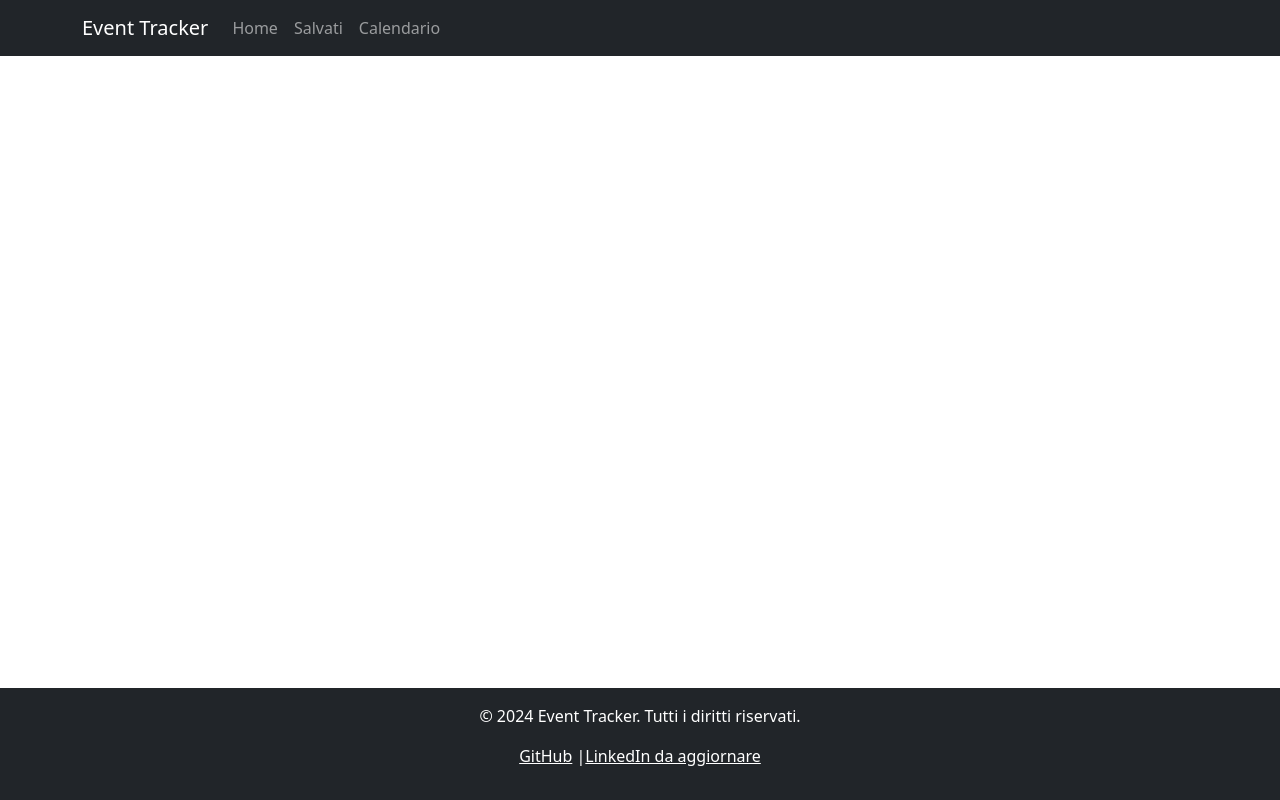
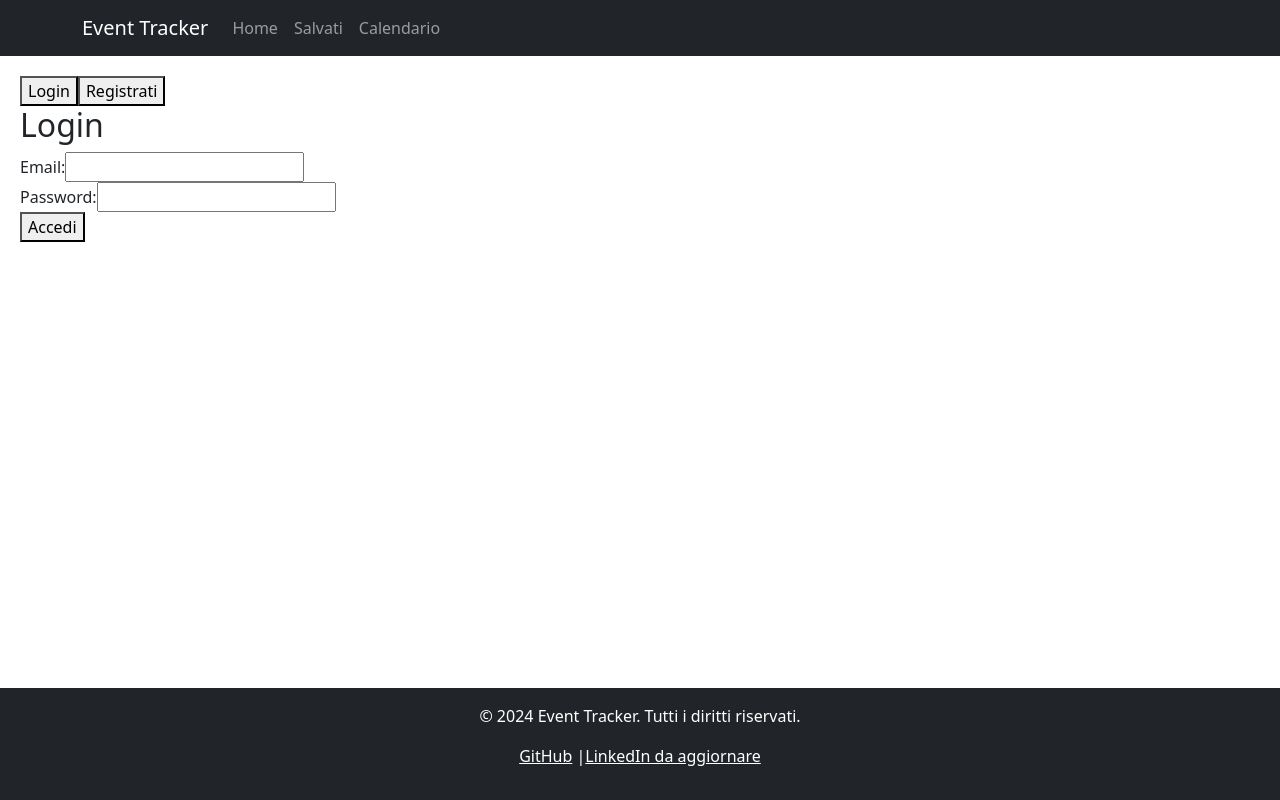
Before and after one commit to John-9813/event-tracker_capstoneproject_fe, a React (Create React App) app: page /login in a window 1280 px wide. Built offline with nearby package versions, Linux system fonts and the light colour scheme.

Commit message:
Aggiunta LoginPage e modifiche per il corretto funzionamento del login
modifiche in; HomePage.jsx, LoginPage.jsx, Api.jsx, App.js

```diff
--- a/package.json
+++ b/package.json
@@ -3,9 +3,11 @@
   "version": "0.1.0",
   "private": true,
   "dependencies": {
+    "@react-oauth/google": "^0.12.1",
     "@testing-library/jest-dom": "^5.17.0",
     "@testing-library/react": "^13.4.0",
     "@testing-library/user-event": "^13.5.0",
+    "axios": "^1.7.8",
     "bootstrap": "^5.3.3",
     "date-fns": "^4.1.0",
     "react": "^18.3.1",
--- a/src/App.js
+++ b/src/App.js
@@ -9,6 +9,7 @@ import SavedItemsPage from "./pages/SavedItemsPage";
 import CalendarPage from "./pages/CalendarPage";
 import { ToastContainer, toast } from "react-toastify";
 import "react-toastify/dist/ReactToastify.css";
+import LoginPage from "./pages/LoginPage";
 
 const sampleEvents = [
   {
@@ -41,8 +42,8 @@ const sampleEvents = [
 ];
 
 const sampleNews = [
-  { id: 1, title: "Notizia 1", description: "Breve descrizione notizia 1" },
-  { id: 2, title: "Notizia 2", description: "Breve descrizione notizia 2" },
+  { id: 1, title: "Notizia 1", description: "Breve descrizione notizia 1", category: "Politica" },
+  { id: 2, title: "Notizia 2", description: "Breve descrizione notizia 2", category: "Cultura" },
 ];
 
 const notify = (message, type = "success") => {
@@ -105,6 +106,9 @@ const App = () => {
     <AppNavbar />
     <main>
       <Routes>
+
+        <Route path="/login" element={<LoginPage />} />
+
         <Route
           path="/"
           element={
--- a/src/pages/HomePage.jsx
+++ b/src/pages/HomePage.jsx
@@ -1,14 +1,29 @@
-import React, { useState } from "react";
+import React, { useState, useEffect } from "react";
 import { Container, Row, Col } from "react-bootstrap";
 import EventCarousel from "../components/EventCarousel";
 import EventList from "../components/EventList";
 import NewsSection from "../components/NewsSection";
 import EventFilterBar from "../components/EventFilterBar";
 import NewsFilterBar from "../components/NewsFilterBar";
+import api from "../services/Api";
 
-const HomePage = ({ events, news, onSaveEvent, onSaveNews }) => {
-  const [filteredEvents, setFilteredEvents] = useState(events);
+const HomePage = ({ news, onSaveEvent, onSaveNews }) => {
+  const [events, setEvents] = useState([]);
+  const [filteredEvents, setFilteredEvents] = useState([]);
   const [filteredNews, setFilteredNews] = useState(news);
+
+  useEffect(() => {
+    const fetchEvents = async () => {
+      try {
+        const response = await api.get("/events");
+        setEvents(response.data);
+      } catch (error) {
+        console.error("Errore durante il caricamento degli eventi", error);
+      }
+    };
+
+    fetchEvents();
+  }, []);
 
   const handleEventFilter = (filterType, value) => {
     // Filtraggio dinamico degli eventi
--- /dev/null
+++ b/src/pages/LoginPage.jsx
@@ -0,0 +1,97 @@
+import React, { useState } from "react";
+import api from "../services/Api";
+import { useNavigate } from "react-router-dom";
+import { GoogleOAuthProvider, GoogleLogin } from "@react-oauth/google";
+
+const LoginPage = () => {
+  const [isLogin, setIsLogin] = useState(true);
+  const [email, setEmail] = useState("");
+  const [password, setPassword] = useState("");
+  const [error, setError] = useState("");
+  const navigate = useNavigate();
+
+  const handleLogin = async (e) => {
+    e.preventDefault();
+    try {
+      console.log("Dati inviati:", { email, password });
+      const response = await api.post("/auth/login", { email, password });
+      console.log("Risposta del server:", response.data);
+      localStorage.setItem("token", response.data.token);
+      navigate("/");
+    } catch (err) {
+      console.error("Errore durante il login:", err.response || err.message);
+      setError("Credenziali errate. Riprova.");
+    }
+  };
+
+  const handleRegister = async (e) => {
+    e.preventDefault();
+    try {
+      await api.post("/auth/register", { email, password });
+      alert("Registrazione completata! Ora puoi effettuare il login.");
+      setIsLogin(true);
+    } catch (err) {
+      setError("Errore durante la registrazione. Riprova.");
+    }
+  };
+
+  return (
+    <div className="login-page">
+      <div>
+        <button onClick={() => setIsLogin(true)}>Login</button>
+        <button onClick={() => setIsLogin(false)}>Registrati</button>
+      </div>
+      {isLogin ? (
+        <form onSubmit={handleLogin}>
+          <h2>Login</h2>
+          {error && <p style={{ color: "red" }}>{error}</p>}
+          <div>
+            <label>Email:</label>
+            <input
+              type="email"
+              value={email}
+              onChange={(e) => setEmail(e.target.value)}
+              required
+            />
+          </div>
+          <div>
+            <label>Password:</label>
+            <input
+              type="password"
+              value={password}
+              onChange={(e) => setPassword(e.target.value)}
+              required
+            />
+          </div>
+          <button type="submit">Accedi</button>
+        </form>
+      ) : (
+        <form onSubmit={handleRegister}>
+          <h2>Registrazione</h2>
+          {error && <p style={{ color: "red" }}>{error}</p>}
+          <div>
+            <label>Email:</label>
+            <input
+              type="email"
+              value={email}
+              onChange={(e) => setEmail(e.target.value)}
+              required
+            />
+          </div>
+          <div>
+            <label>Password:</label>
+            <input
+              type="password"
+              value={password}
+              onChange={(e) => setPassword(e.target.value)}
+              required
+            />
+          </div>
+          <button type="submit">Registrati</button>
+        </form>
+      )}
+    </div>
+  );
+};
+
+export default LoginPage;
--- /dev/null
+++ b/src/services/Api.jsx
@@ -0,0 +1,21 @@
+import axios from "axios";
+
+const api = axios.create({
+  baseURL: "http://localhost:8080/api", // URL del backend
+  headers: {
+    "Content-Type": "application/json",
+  },
+});
+
+// intercetta le richieste per aggiungere il token JWT
+api.interceptors.request.use((config) => {
+
+    // Ottieni il token JWT
+  const token = localStorage.getItem("token");
+  if (token) {
+    config.headers.Authorization = `Bearer ${token}`;
+  }
+  return config;
+});
+
+export default api;
```
Also changed, not shown: 1 other file (tests, documents, lock files or other folders).
